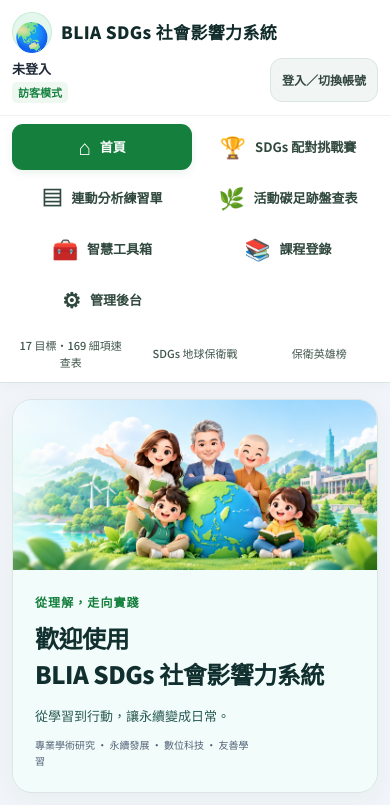
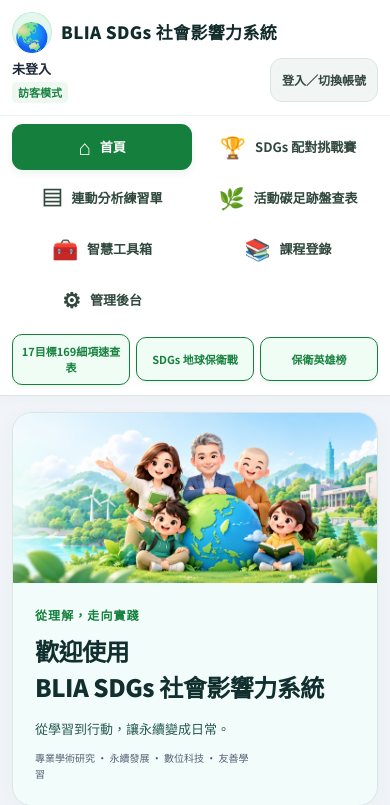
Before and after one commit to vinnyhuangipuregreen/sdgs-action-platform, a FastAPI app: page / in a window 390 px wide. Shown: the top 805 px of the page. Run offline with FastAPI, Linux system fonts and the light colour scheme; data comes from the database, SQL or seed files in the repository; data that the repository does not hold is empty; some libraries are stand-ins or nearby versions.

Commit message:
Make learning navigation buttons prominent and simplify labels

```diff
--- a/app/static/css/design-system.css
+++ b/app/static/css/design-system.css
@@ -65,8 +65,8 @@ body:has(#tabPane_admin:not(.hidden) #adminSubPane_attendance:not(.hidden)) > .p
 .platform-nav [aria-current="page"]:hover { background: var(--module-ink); color: white; }
 .platform-nav span { font-size: 21px; line-height: 1; }
 .platform-tools { max-width: 1440px; margin: auto; padding: 5px 26px 9px; display: flex; flex-wrap: wrap; align-items: center; gap: 8px 19px; background: white; color: var(--ds-muted); font-size: 11px; }
-.platform-tools button { border: 0; background: transparent; color: #40564c; font-weight: 500; padding: 5px 2px; cursor: pointer; }
-.platform-tools button[aria-current="page"] { color: var(--ds-green-ink); text-decoration: underline; text-underline-offset: 5px; }
+.platform-tools button { min-height: 44px; border: 1px solid var(--ds-green-ink); border-radius: 10px; background: var(--ds-soft); color: var(--ds-green-ink); font-size: 13px; font-weight: 700; padding: 9px 16px; cursor: pointer; box-shadow: 0 2px 4px #15803d12; }
+.platform-tools button:hover, .platform-tools button[aria-current="page"] { background: var(--ds-green-ink); color: white; }
 .platform-main { max-width: 1440px; padding: 28px 28px 50px; }
 .home-page { display: grid; gap: 26px; }
 .home-welcome-row { display: grid; grid-template-columns: minmax(0, 1fr) 250px; gap: 20px; }
@@ -250,8 +250,8 @@ body:has(#tabPane_admin:not(.hidden) #adminSubPane_attendance:not(.hidden)) > .p
   .platform-brand { gap: 9px; }
   .brand-globe { width: 40px; height: 40px; font-size: 28px; }
   .platform-header-inner { padding: 12px; gap: 6px; }
-  .platform-tools { padding: 2px 16px 6px; font-size: 10px; gap: 4px 15px; }
-  .platform-tools > span { display: none; }
+  .platform-tools { padding: 4px 12px 10px; gap: 6px; }
+  .platform-tools button { padding: 8px 6px; }
   .platform-main { padding: 16px 12px 28px; }
   .hero-copy { width: 100%; padding: 22px; min-height: 0; background: #f2fcfa; }
   .hero-copy h2 { font-size: 24px; max-width: 300px; }
--- a/app/templates/index.html
+++ b/app/templates/index.html
@@ -7,7 +7,7 @@
   <script src="https://cdn.tailwindcss.com"></script>
   <script src="https://cdn.jsdelivr.net/npm/chart.js"></script>
   <link rel="stylesheet" href="/static/css/style.css?v=20261017_design">
-  <link rel="stylesheet" href="/static/css/design-system.css?v=20261018_toolbox_grid">
+  <link rel="stylesheet" href="/static/css/design-system.css?v=20261018_learning_buttons">
   <script>
     tailwind.config = {
       theme: {
@@ -55,8 +55,7 @@
       </div>
     </nav>
     <nav class="platform-tools" aria-label="延伸學習工具">
-      <span>延伸學習</span>
-      <button data-nav-tab="sdgs">17 目標・169 細項速查表</button>
+      <button data-nav-tab="sdgs">17目標169細項速查表</button>
       <button data-nav-tab="earth_defense">SDGs 地球保衛戰</button>
       <button data-nav-tab="leaderboard">保衛英雄榜</button>
     </nav>
```
